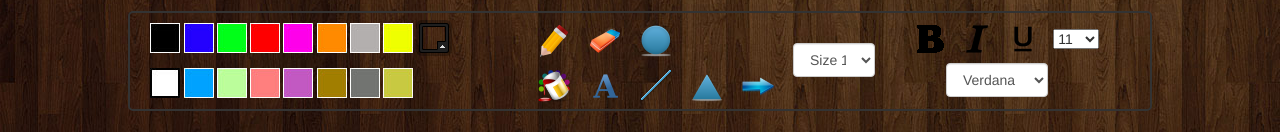
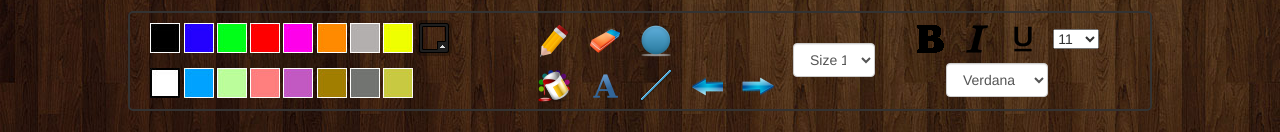
Before and after one commit to dovydas55/paint, a plain HTML site: page index.html in a window 1280 px wide. Shown: the part 668-800 px from the top of the page. Drawn offline with nearby package versions, Linux system fonts and the light colour scheme.

Commit message:
left arrow fixed

```diff
--- a/index.html
+++ b/index.html
@@ -91,7 +91,7 @@
             <td> <a data-tool="fill" class="toolLink" title="Fill" href="#"> <img class="pic" src="gfx/Actions-fill-color-icon.png" alt=""></a></td>
             <td> <a data-tool="text_area" class="toolLink" title="Text Area" href="#"> <img class="pic" src="gfx/Actions-format-text-bold-icon.png" alt=""></a></td>
             <td> <a data-tool="line" class="toolLink" title="Line" href="#"> <img class="pic" src="gfx/draw-line-icon.png" alt=""></a></td>
-            <td> <a data-tool="arrow2" class="toolLink" title="Arrow2" href="#"> <img class="pic" src="gfx/triangle-icon.png" alt=""></a></td>
+            <td> <a data-tool="arrow2" class="toolLink" title="Arrow2" href="#"> <img class="pic" src="gfx/leftArrow.png" alt=""></a></td>
             <td> <a data-tool="arrow" class="toolLink" title="Arrow" href="#"> <img class="pic" src="gfx/Sign-Forward-icon.png" alt=""></a></td>
           </tr>
         </table>
```
Also changed, not shown: gfx/leftArrow.png (added), gfx/triangle-icon.png (deleted).
